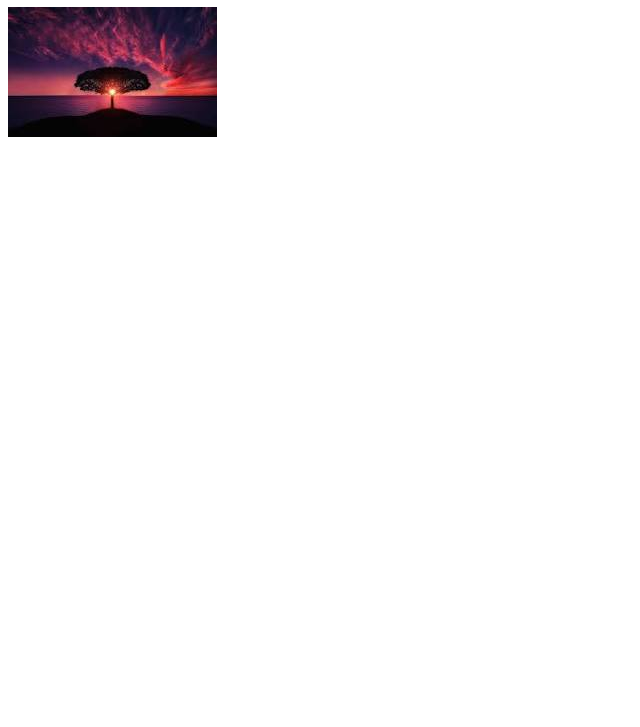
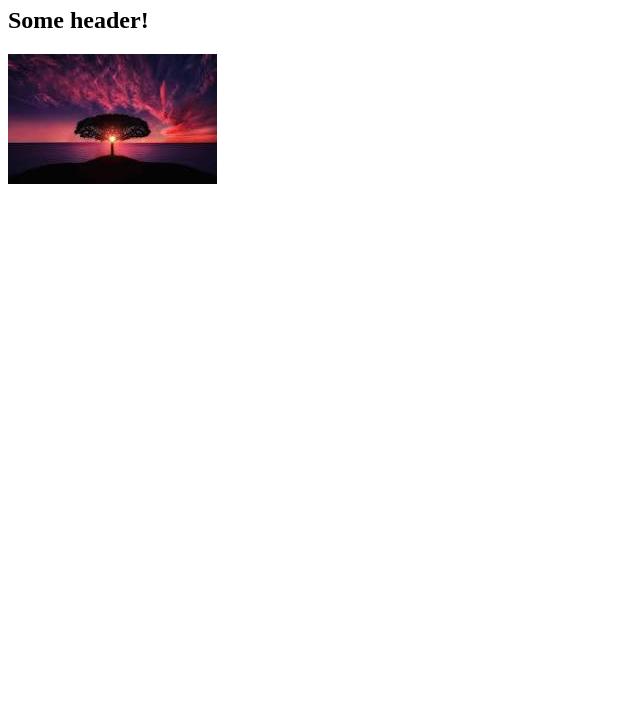
Before and after one commit to Gronvolt/testProject, a plain HTML site: page index.html in a window 1280 px wide. Shown: the part 73-800 px from the top of the page, without its empty margins (0-640 px from the left). Drawn offline with Linux system fonts and the light colour scheme.

Commit message:
Second commit
Здесь могла быть ваша реклама

```diff
--- a/index.html
+++ b/index.html
@@ -9,6 +9,7 @@
 </head>
 <body>
     <h1>Hello World!</h1>
+    <h2>Some header!</h2>
     <img src="assets/images.jpg" alt="Some picture">
     <script src="js/main.js"></script>
 </body>
```
